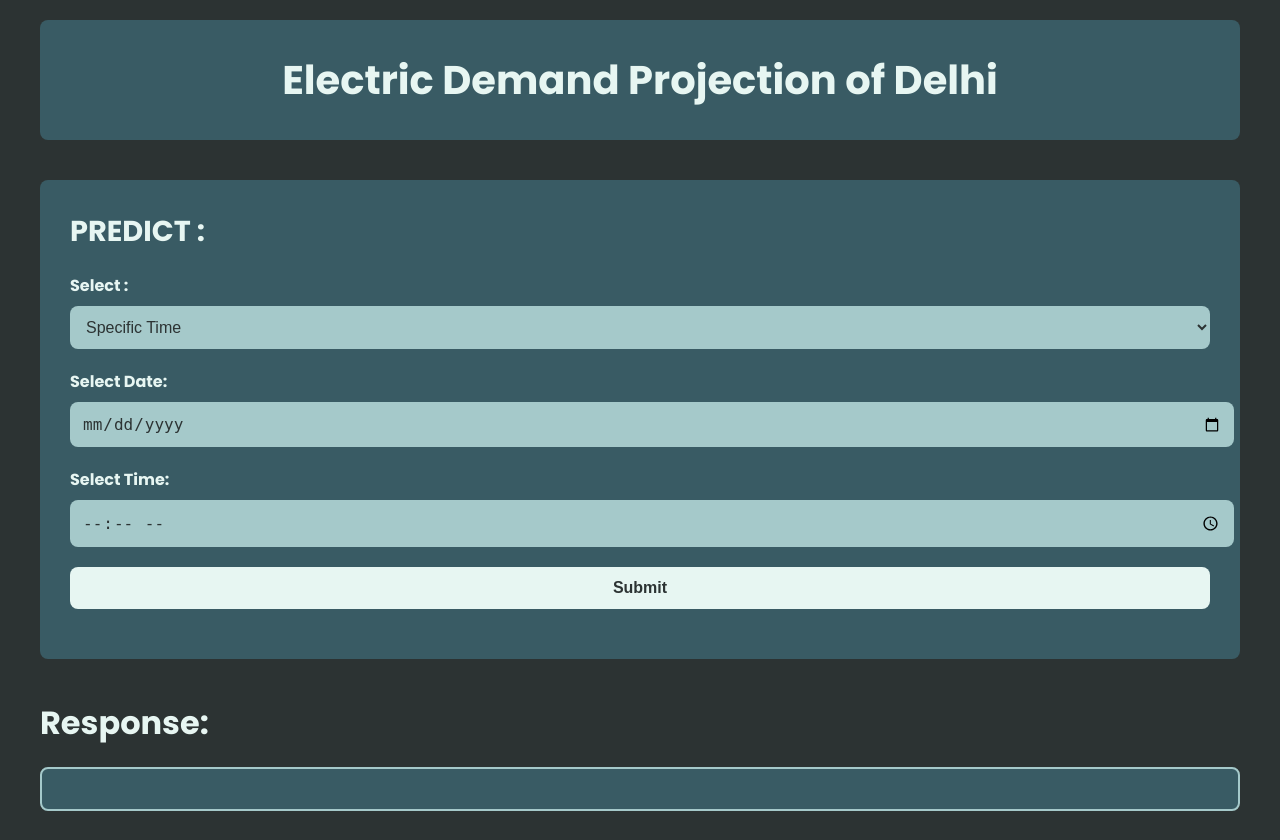
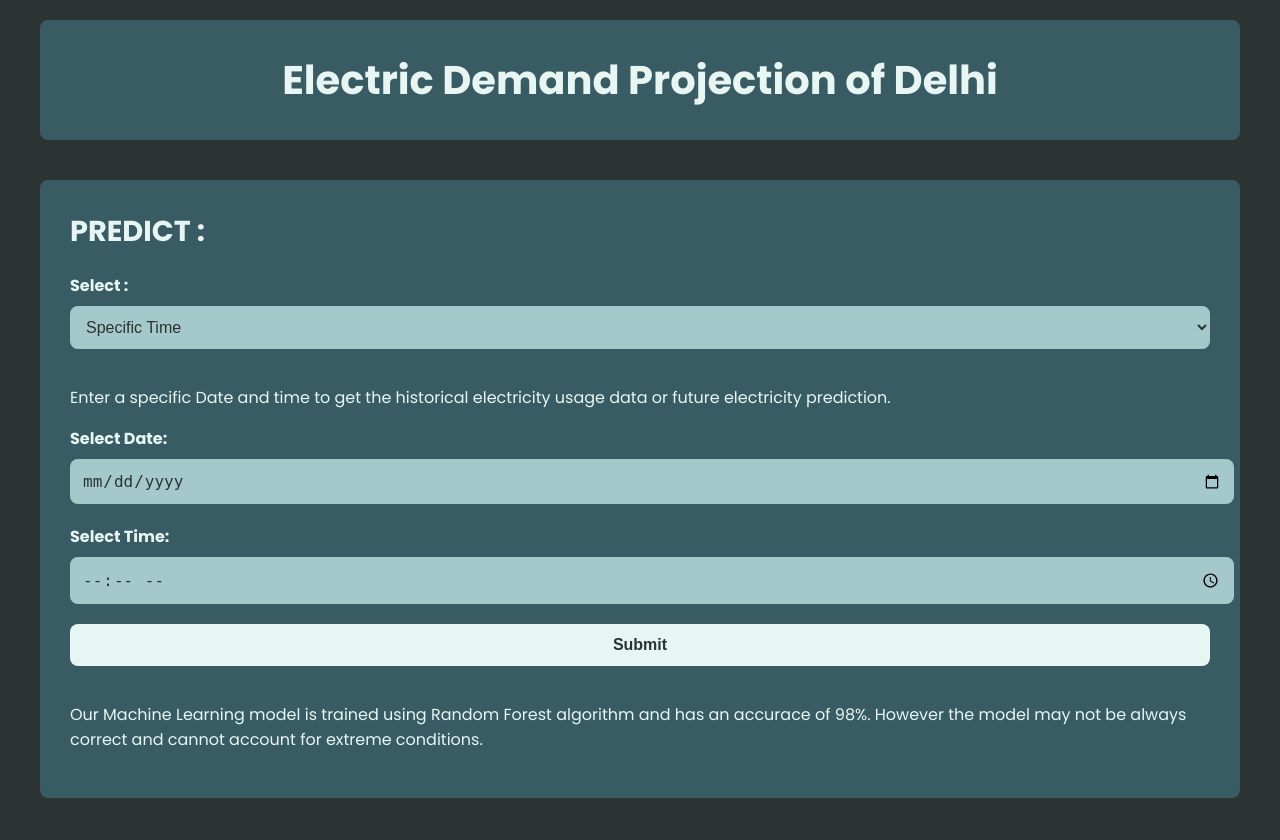
Before and after one commit to AdityaNambidi/Machine-Learning-Delhi-electricity-demand-prediction, a Flask app: page / in a window 1280 px wide. Shown: the top 840 px of the page. Run offline with Flask 3, Linux system fonts and the light colour scheme; parts of the project's set-up code (start-up, migrations or seed data) failed here and were passed over.

Commit message:
minor changte

```diff
--- a/webserver/main.py
+++ b/webserver/main.py
@@ -6,7 +6,7 @@ import pandas as pd
 import os
 
 app = Flask(__name__)
-APIKEY = "ZB4Y226LCUMVPKCCYVZS63SEG"
+APIKEY = "QBPATUPMMJLGGDZN3SWNPE9GW"
 
 
 @app.route("/temp")
@@ -99,12 +99,13 @@ def range_time():
         pervE = result
         preds.append(result)
         days.append(day.day)
-
         _i += 1
 
-    print(preds)
+    mp = max(preds)
+    lp = min(preds)
 
-    return jsonify({'result': preds, 'days': days})
+
+    return jsonify({'result': preds, 'days': days, 'max': mp, 'min': lp})
 
 
 @app.route('/nexthour')
--- a/webserver/templates/index.html
+++ b/webserver/templates/index.html
@@ -166,6 +166,7 @@
             </select>
 
             <div class="selected" id="specifictime">
+                <p>Enter a specific Date and time to get the historical electricity usage data or future electricity prediction.</p>
                 <label for="spdate">Select Date:</label>
                 <input type="date" id="spdate" name="date" required>
                 <label for="sptime">Select Time:</label>
@@ -174,6 +175,7 @@
             </div>
 
             <div class="selected" id="Timerange">
+                <p>Select a start date and end date and time to get the electricity usage data on all those selected dates.</p>
                 <label for="sdate">Start Date:</label>
                 <input type="date" id="sdate" name="date" required>
                 <label for="edate">End Date:</label>
@@ -182,8 +184,11 @@
             </div>
 
             <div class="selected" id="nexthour">
+                <p>Get the electricity prediction for the next hour.</p>
                 <button type="submit" id="submitBtn2">Submit</button>
             </div>
+
+            <p>Our Machine Learning model is trained using Random Forest algorithm and has an accurace of 98%. However the model may not be always correct and cannot account for extreme conditions.</p>
         </div>
 
         <h2>Response:</h2>
@@ -304,6 +309,7 @@
                         graph.appendChild(canvas);
 
                         // Append the graph container (div) to the desired location in the DOM
+                        document.getElementById('result').innerHTML = "";
                         document.getElementById('result').appendChild(graph);
 
 
@@ -364,6 +370,9 @@
                                 }
                             }
                         });
+                        minmax = document.createElement('p');
+                        minmax.innerHTML = "Maximum Electricity demand in time range selected: " + response.max + "<br>Least electricity demand in range selected: " + response.min
+                        document.getElementById('result').appendChild(minmax);
 
                     } else {
                         document.getElementById('result').innerHTML =
```
Also changed, not shown: 3 other files.
